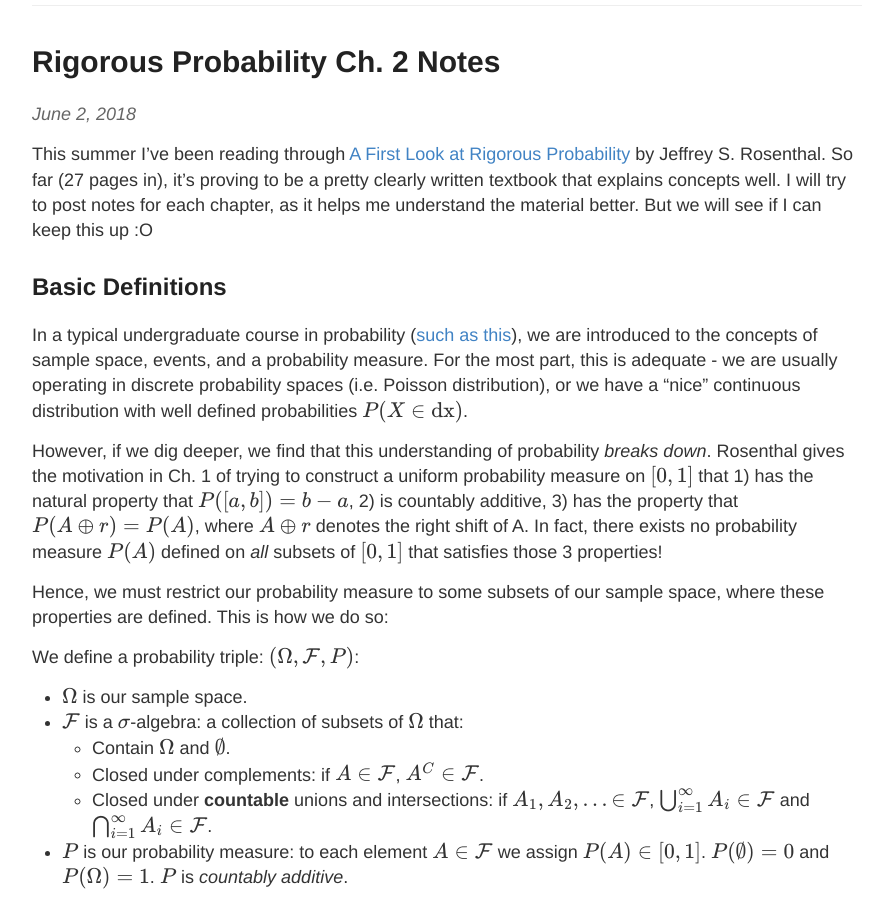
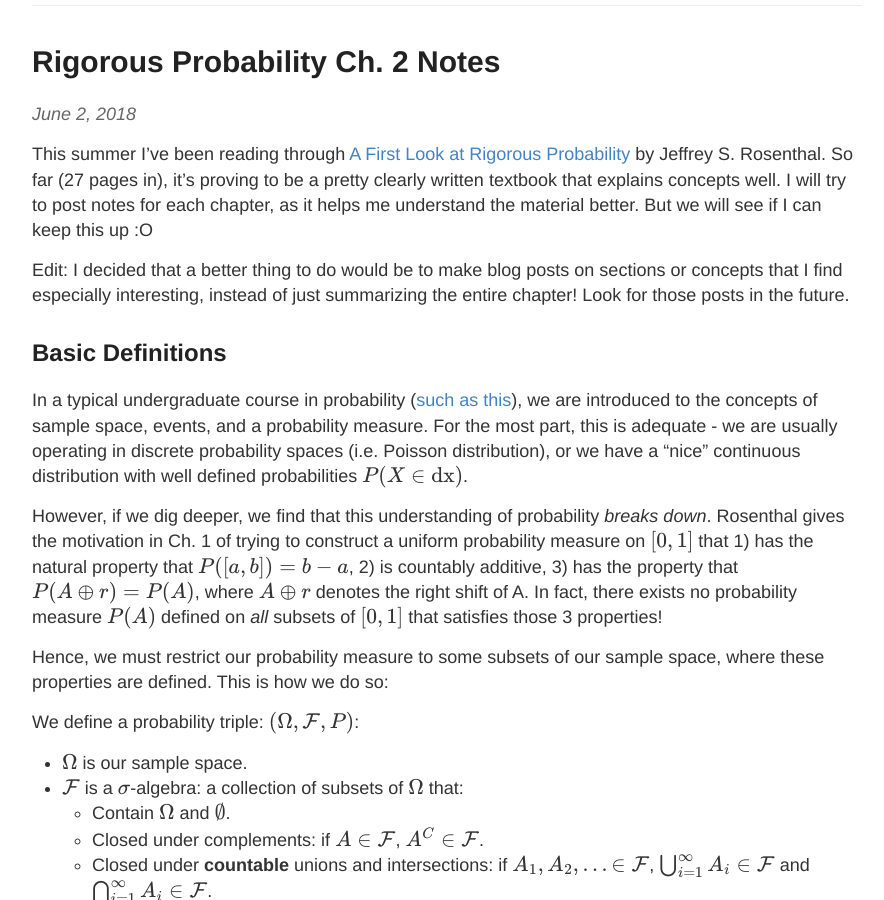
Before and after one commit to houcharlie/GXLI97.github.io, a Jekyll site: the page built from blog.html, in a window 1280 px wide and 900 px high, scrolled down 8189 px. Shown: the whole window, without its empty margins (193-1077 px from the left). Built offline with Jekyll 4.4.1, drawn with Linux system fonts in a browser that asks for light colours; formulas are drawn with MathJax 3.

Commit message:
changes to posts

```diff
--- a/_posts/2018-6-12-maxcut.md
+++ b/_posts/2018-6-12-maxcut.md
@@ -1,6 +1,7 @@
 ---
 layout: post
 title: A Semidefinite Relaxation for MAX-CUT
+permalink: /blog/:title
 ---
 
 In this blog post, I will explore an application of probability in the realm of approximation algorithms. The material here is from Chapter 3 of in Roman Vershynin's textbook on [High Dimensional Probability][1].
--- a/_posts/2018-6-13-paella.md
+++ b/_posts/2018-6-13-paella.md
@@ -1,6 +1,7 @@
 ---
 layout: post
 title: Paella Adventures
+permalink: /blog/:title
 ---
 
 I'm still quite a novice cook, so I think the best way to get better at it is to repeatedly cook the same dish over and over again. The first dish I'm trying this summer is paella, a popular Spanish dish.
--- a/_posts/2018-6-2-intronba.md
+++ b/_posts/2018-6-2-intronba.md
@@ -1,6 +1,7 @@
 ---
 layout: post
 title: An Introduction to NBA Analytics
+permalink: /blog/:title
 ---
 
 On this site, I previously had an NBA analytics tutorial. I have since converted my GitHub page into a blog :)
--- a/_posts/2018-6-2-rigprob2.md
+++ b/_posts/2018-6-2-rigprob2.md
@@ -1,9 +1,12 @@
 ---
 layout: post
 title: Rigorous Probability Ch. 2 Notes
+permalink: /blog/:title
 ---
 
 This summer I've been reading through [A First Look at Rigorous Probability][1] by Jeffrey S. Rosenthal. So far (27 pages in), it's proving to be a pretty clearly written textbook that explains concepts well. I will try to post notes for each chapter, as it helps me understand the material better. But we will see if I can keep this up :O
+
+Edit: I decided that a better thing to do would be to make blog posts on sections or concepts that I find especially interesting, instead of just summarizing the entire chapter! Look for those posts in the future.
 
 ## Basic Definitions
 
```
